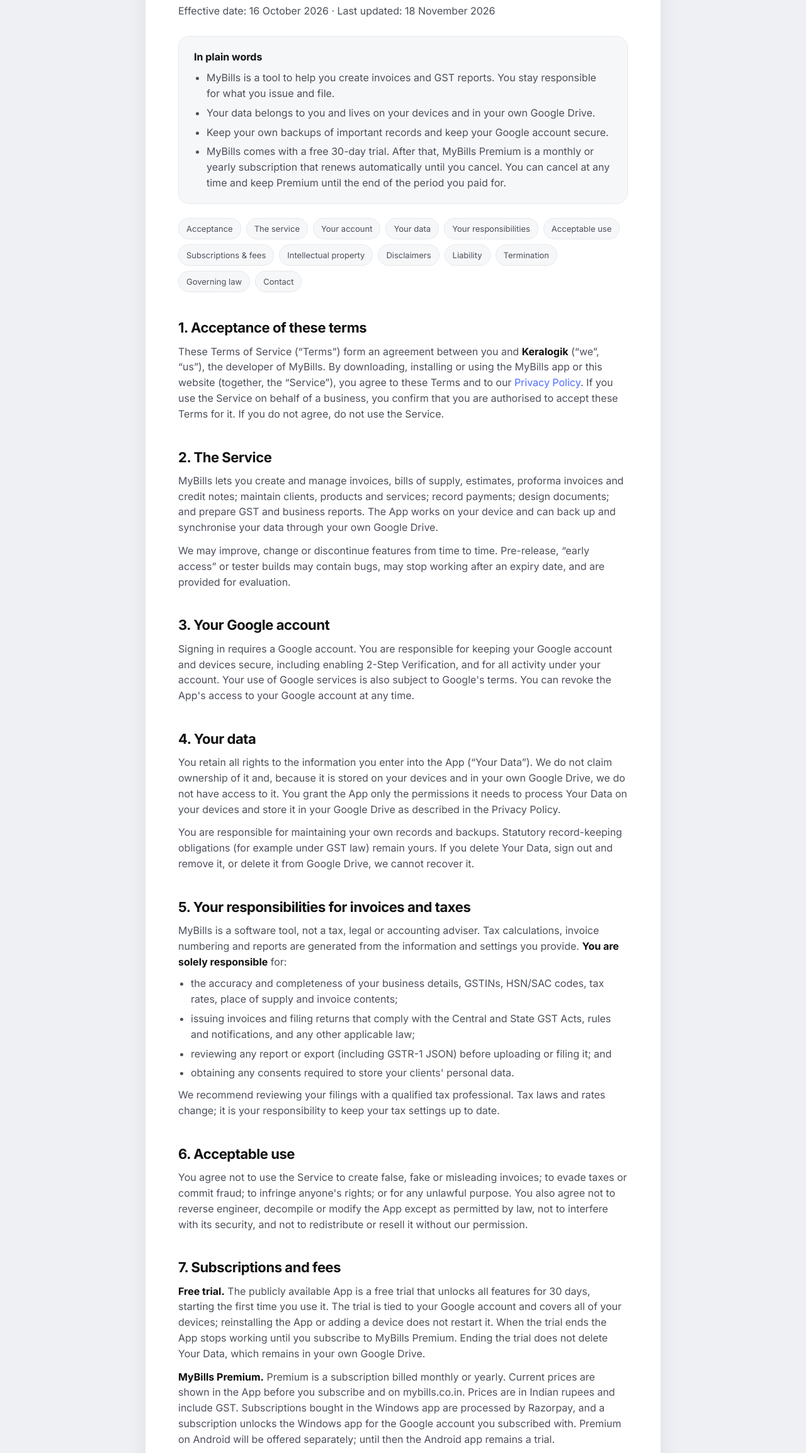
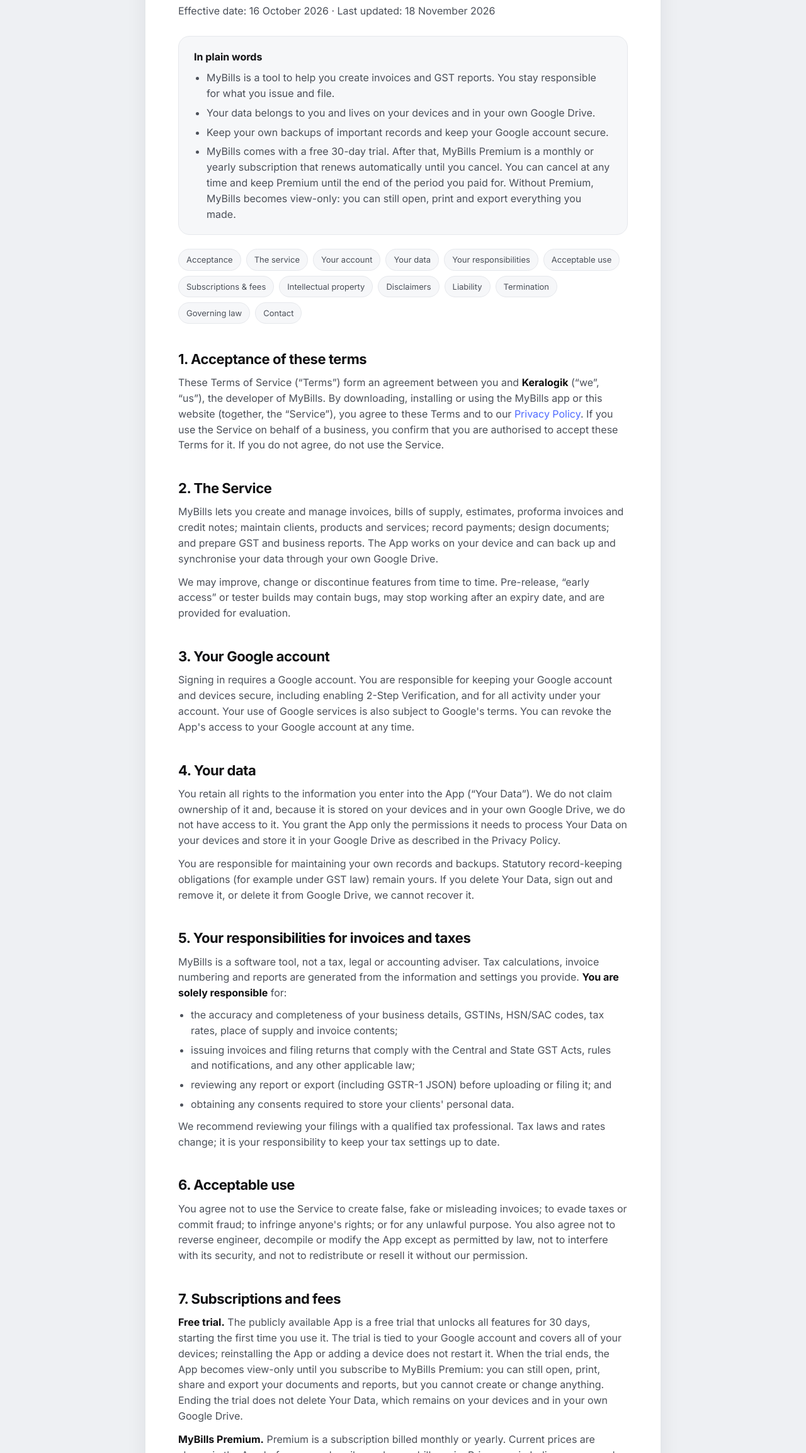
Before and after one commit to sreesankarp/mybills_web, a plain HTML site: page terms.html in a window 1280 px wide. Shown: the part 253-2560 px from the top of the page at 63% size. Drawn offline with Linux system fonts and the light colour scheme.

Commit message:
Premium on Android; view-only after the free trial
- Terms: the app becomes view-only (not locked) when the trial or
  Premium ends; subscriptions from Windows or Android cover all devices
- Pricing note and FAQ updated to match

Co-Authored-By: Claude Opus 5.5 <noreply@anthropic.com>

```diff
--- a/terms.html
+++ b/terms.html
@@ -37,7 +37,7 @@
         <li>MyBills is a tool to help you create invoices and GST reports. You stay responsible for what you issue and file.</li>
         <li>Your data belongs to you and lives on your devices and in your own Google Drive.</li>
         <li>Keep your own backups of important records and keep your Google account secure.</li>
-        <li>MyBills comes with a free 30-day trial. After that, MyBills Premium is a monthly or yearly subscription that renews automatically until you cancel. You can cancel at any time and keep Premium until the end of the period you paid for.</li>
+        <li>MyBills comes with a free 30-day trial. After that, MyBills Premium is a monthly or yearly subscription that renews automatically until you cancel. You can cancel at any time and keep Premium until the end of the period you paid for. Without Premium, MyBills becomes view-only: you can still open, print and export everything you made.</li>
       </ul>
     </div>
 
@@ -75,8 +75,8 @@
     <p>You agree not to use the Service to create false, fake or misleading invoices; to evade taxes or commit fraud; to infringe anyone's rights; or for any unlawful purpose. You also agree not to reverse engineer, decompile or modify the App except as permitted by law, not to interfere with its security, and not to redistribute or resell it without our permission.</p>
 
     <h2 id="fees">7. Subscriptions and fees</h2>
-    <p><strong>Free trial.</strong> The publicly available App is a free trial that unlocks all features for 30 days, starting the first time you use it. The trial is tied to your Google account and covers all of your devices; reinstalling the App or adding a device does not restart it. When the trial ends the App stops working until you subscribe to MyBills Premium. Ending the trial does not delete Your Data, which remains in your own Google Drive.</p>
-    <p><strong>MyBills Premium.</strong> Premium is a subscription billed monthly or yearly. Current prices are shown in the App before you subscribe and on mybills.co.in. Prices are in Indian rupees and include GST. Subscriptions bought in the Windows app are processed by Razorpay, and a subscription unlocks the Windows app for the Google account you subscribed with. Premium on Android will be offered separately; until then the Android app remains a trial.</p>
+    <p><strong>Free trial.</strong> The publicly available App is a free trial that unlocks all features for 30 days, starting the first time you use it. The trial is tied to your Google account and covers all of your devices; reinstalling the App or adding a device does not restart it. When the trial ends, the App becomes view-only until you subscribe to MyBills Premium: you can still open, print, share and export your documents and reports, but you cannot create or change anything. Ending the trial does not delete Your Data, which remains on your devices and in your own Google Drive.</p>
+    <p><strong>MyBills Premium.</strong> Premium is a subscription billed monthly or yearly. Current prices are shown in the App before you subscribe and on mybills.co.in. Prices are in Indian rupees and include GST. You subscribe in the App on Windows or Android, and payments are processed by Razorpay. A subscription is linked to the Google account you subscribed with and unlocks MyBills on all your devices signed in with that account.</p>
     <p><strong>Subscribing during the trial.</strong> If you subscribe before your free trial ends, you authorise the payment when you subscribe, and the first charge is taken when the trial ends.</p>
     <p><strong>Automatic renewal.</strong> Your subscription renews automatically at the end of each billing period. Each renewal is charged to the payment method you authorised on Razorpay (for example a UPI AutoPay mandate or a card) until you cancel. Where the rules for recurring payments require it, you will be notified before each charge.</p>
     <p><strong>Changing plan.</strong> You can switch between the monthly and yearly plan in the App (<em>Settings → MyBills Premium</em>). The new plan and its price apply from the time of the switch.</p>
@@ -84,7 +84,7 @@
     <p><strong>Refunds.</strong> Except where the law requires otherwise, payments are non-refundable, and we do not give refunds or credits for partly used billing periods. If you were charged in error, for example charged twice or charged after cancelling, contact us within 30 days and we will refund that amount. Approved refunds are paid to the original payment method, usually within 5–7 working days.</p>
     <p><strong>Price changes.</strong> A new price applies to new subscriptions. If we ever need to change the price of an existing subscription, we will give you at least 30 days' notice, and you may cancel before the new price applies.</p>
     <p><strong>Receipts.</strong> Razorpay emails a receipt for every payment. If you need a GST invoice for your purchase, contact us.</p>
-    <p><strong>When Premium ends.</strong> If your subscription ends, the App stops working until you subscribe again, but Your Data is not deleted and remains on your devices and in your own Google Drive.</p>
+    <p><strong>When Premium ends.</strong> If your subscription ends, the App becomes view-only until you subscribe again; Your Data is not deleted and remains on your devices and in your own Google Drive.</p>
 
     <h2 id="ip">8. Intellectual property</h2>
     <p>The App, its design, templates, code and the MyBills name and logo are owned by us or our licensors and are protected by law. We grant you a personal, non-exclusive, non-transferable, revocable licence to install and use the App for your own business purposes in accordance with these Terms. Documents you create with the App, including PDFs generated from our templates, are yours to use. Third-party fonts and components are used under their respective open-source licences.</p>
```
Also changed, not shown: index.html (+2 -2 lines).
